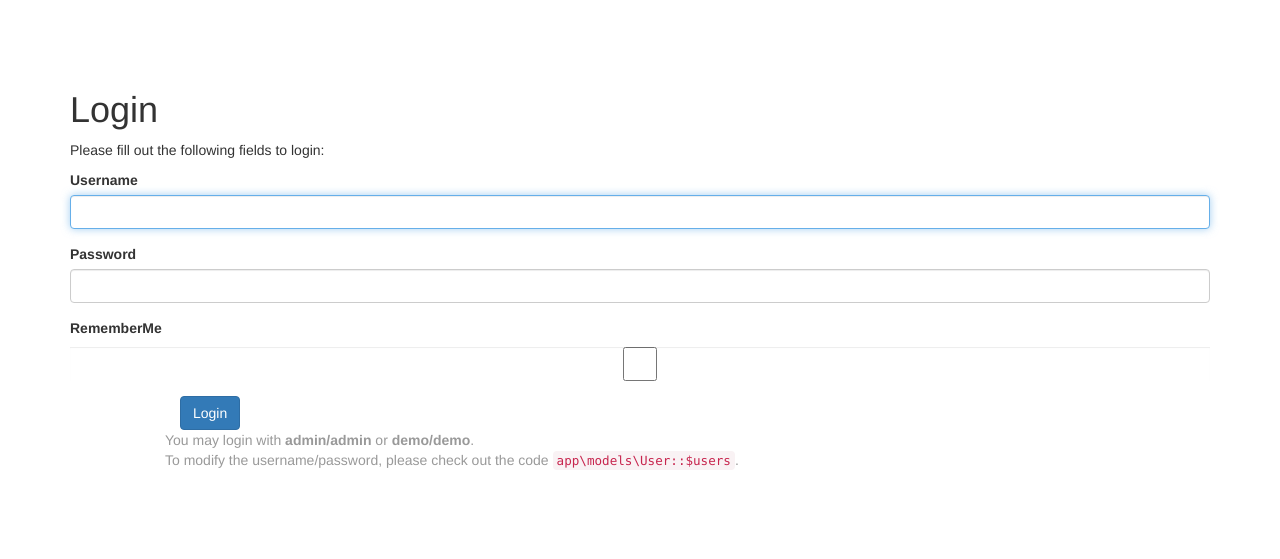
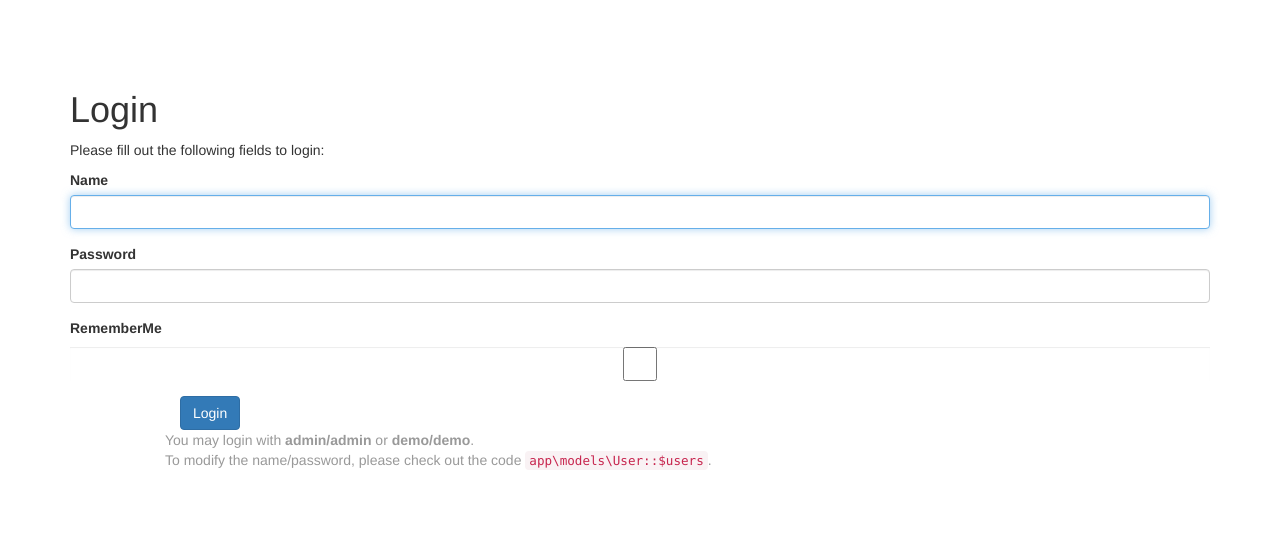
Before and after one commit to awersatos/social, a Yii app: template views/site/login.php in a window 1280 px wide. Shown: the top 559 px of the page. Run offline with PHP 8.4 and a stand-in for Yii, Linux system fonts and the light colour scheme; the template is opened without the code that fills it, so the values that code supplies are empty; form fields are guessed from the names that the template uses; some libraries are stand-ins or nearby versions.

Commit message:
User login system  ready.

```diff
--- a/views/site/login.php
+++ b/views/site/login.php
@@ -24,7 +24,7 @@ $this->params['breadcrumbs'][] = $this->title;
         ],
     ]); ?>
 
-        <?= $form->field($model, 'username')->textInput(['autofocus' => true]) ?>
+        <?= $form->field($model, 'name')->textInput(['autofocus' => true]) ?>
 
         <?= $form->field($model, 'password')->passwordInput() ?>
 
@@ -42,6 +42,6 @@ $this->params['breadcrumbs'][] = $this->title;
 
     <div class="col-lg-offset-1" style="color:#999;">
         You may login with <strong>admin/admin</strong> or <strong>demo/demo</strong>.<br>
-        To modify the username/password, please check out the code <code>app\models\User::$users</code>.
+        To modify the name/password, please check out the code <code>app\models\User::$users</code>.
     </div>
 </div>
```
